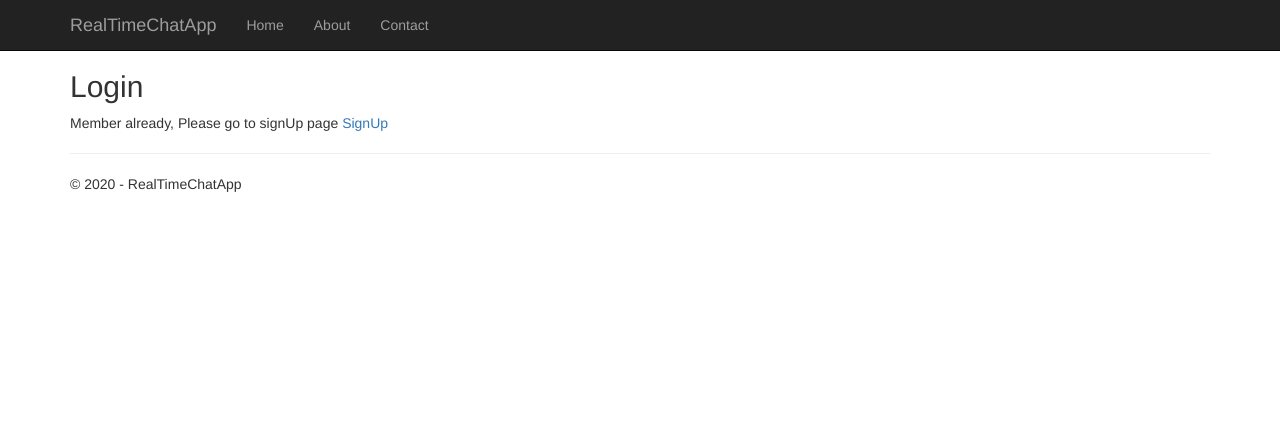
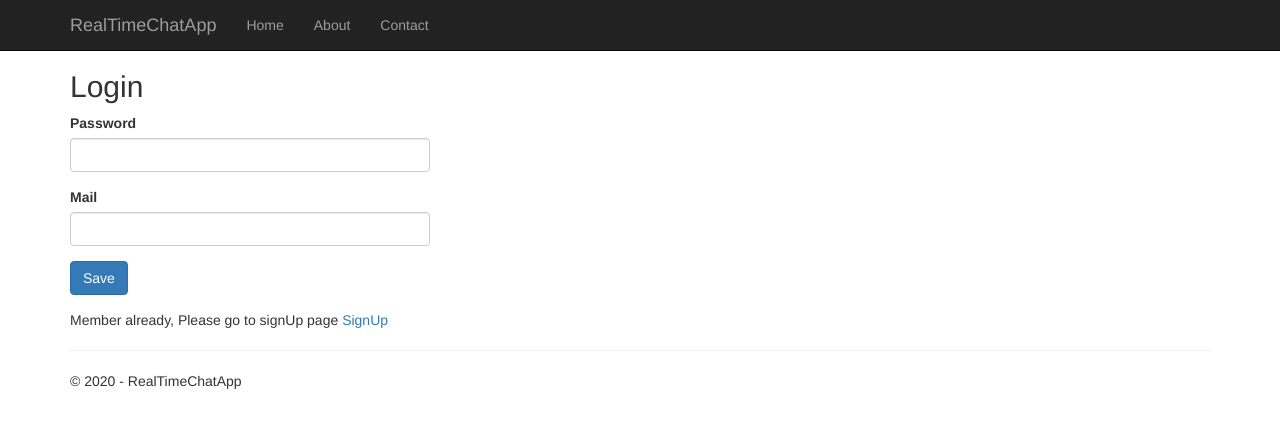
Before and after one commit to Alimurrazi/c-sharp-learn, an ASP.NET Core app: template RealTimeChatApp/RealTimeChatApp/Views/Home/Index.cshtml in a window 1280 px wide. Shown: the top 428 px of the page. Run offline with ASP.NET Core 8, Linux system fonts and the light colour scheme; the template is opened without the code that fills it, so the values that code supplies are empty; some libraries are stand-ins or nearby versions.

Commit message:
login view add

```diff
--- a/RealTimeChatApp/RealTimeChatApp/Controllers/HomeController.cs
+++ b/RealTimeChatApp/RealTimeChatApp/Controllers/HomeController.cs
@@ -13,7 +13,8 @@ namespace RealTimeChatApp.Controllers
          bool logInView = true;
         public IActionResult Index()
         {
-            return View(logInView);
+            var user = new User();
+            return View(user);
         }
 
         public IActionResult About()
--- a/RealTimeChatApp/RealTimeChatApp/Controllers/LoginController.cs
+++ b/RealTimeChatApp/RealTimeChatApp/Controllers/LoginController.cs
@@ -3,6 +3,7 @@ using System.Collections.Generic;
 using System.Linq;
 using System.Threading.Tasks;
 using Microsoft.AspNetCore.Mvc;
+using RealTimeChatApp.Models;
 
 namespace RealTimeChatApp.Controllers
 {
@@ -12,5 +13,10 @@ namespace RealTimeChatApp.Controllers
         {
             return View();
         }
+
+        public void submit(User user)
+        {
+
+        }
     }
 }
--- a/RealTimeChatApp/RealTimeChatApp/Models/user.cs
+++ b/RealTimeChatApp/RealTimeChatApp/Models/user.cs
@@ -1,3 +1,5 @@
+using MongoDB.Bson;
+using MongoDB.Bson.Serialization.Attributes;
 using System;
 using System.Collections.Generic;
 using System.Linq;
@@ -7,7 +9,9 @@ namespace RealTimeChatApp.Models
 {
     public class User
     {
-        public Guid Id { get; set; }
+        [BsonId]
+        [BsonRepresentation(BsonType.ObjectId)]
+        public string Id { get; set; }
         public string Name { get; set; }
         public string Password { get; set; }
         public string Mail { get; set; }
--- a/RealTimeChatApp/RealTimeChatApp/Views/Home/Index.cshtml
+++ b/RealTimeChatApp/RealTimeChatApp/Views/Home/Index.cshtml
@@ -1,14 +1,12 @@
-@*@{
-    ViewData["Title"] = "Home Page";
-    var logInView = (HomeController)logInView;
+@model RealTimeChatApp.Models.User
+
+
+<div>
+    @*<partial name="~/Views/Login/Index.cshtml" />*@
+    @if (Model != null)
+    {
+        @Html.Partial("~/Views/Login/Index.cshtml", new User())
     }
-
-@if (@loginView == true)
-{
-
-}*@
-    <div>
-        <partial name="~/Views/Login/Login.cshtml" />
     <div>
         <span>Member already, Please go to signUp page</span>
         @*<span onclick="goToSignUp">SignUp</span>*@
--- /dev/null
+++ b/RealTimeChatApp/RealTimeChatApp/Views/Login/Index.cshtml
@@ -0,0 +1,29 @@
+@model RealTimeChatApp.Models.User
+
+@{
+    ViewData["Title"] = "Login";
+}
+
+<h2>Login</h2>
+
+<div class="row">
+    <div class="col-md-4">
+        <form method="post" asp-controller="Login" asp-action="submit">
+            <div class="form-group">
+                <div class="form-group">
+                    <label asp-for="Password" class="control-label"></label>
+                    <input asp-for="Password" class="form-control" />
+                    <span asp-validation-for="Password" class="text-danger"></span>
+                </div>
+                <div class="form-group">
+                    <label asp-for="Mail" class="control-label"></label>
+                    <input asp-for="Mail" class="form-control" />
+                    <span asp-validation-for="Mail" class="text-danger"></span>
+                </div>
+                <div class="form-group">
+                    <input type="submit" value="Save" class="btn btn-primary" />
+                </div>
+                </div>
+        </form>
+    </div>
+</div>
--- a/RealTimeChatApp/RealTimeChatApp/Views/Login/Login.cshtml
+++ /dev/null
@@ -1,6 +0,0 @@
-
-@{
-    ViewData["Title"] = "Login";
-}
-
-<h2>Login</h2>
--- a/RealTimeChatApp/RealTimeChatApp/appsettings.json
+++ b/RealTimeChatApp/RealTimeChatApp/appsettings.json
@@ -1,6 +1,6 @@
 {
   "DatabaseSettings": {
-    "UserCollection": "User",
+    "UserCollection": "Users",
     "ConnectionString": "mongodb://localhost:27017",
     "DatabaseName": "RealTimeChat"
   },
```
Also changed, not shown: RealTimeChatApp/RealTimeChatApp/Controllers/SignUpController.cs (+8 -1 lines), RealTimeChatApp/RealTimeChatApp/Services/ChatService.cs (+20 -0 lines), RealTimeChatApp/RealTimeChatApp/Startup.cs (+4 -3 lines). Lines whose indentation alone changed are shown as unchanged.
